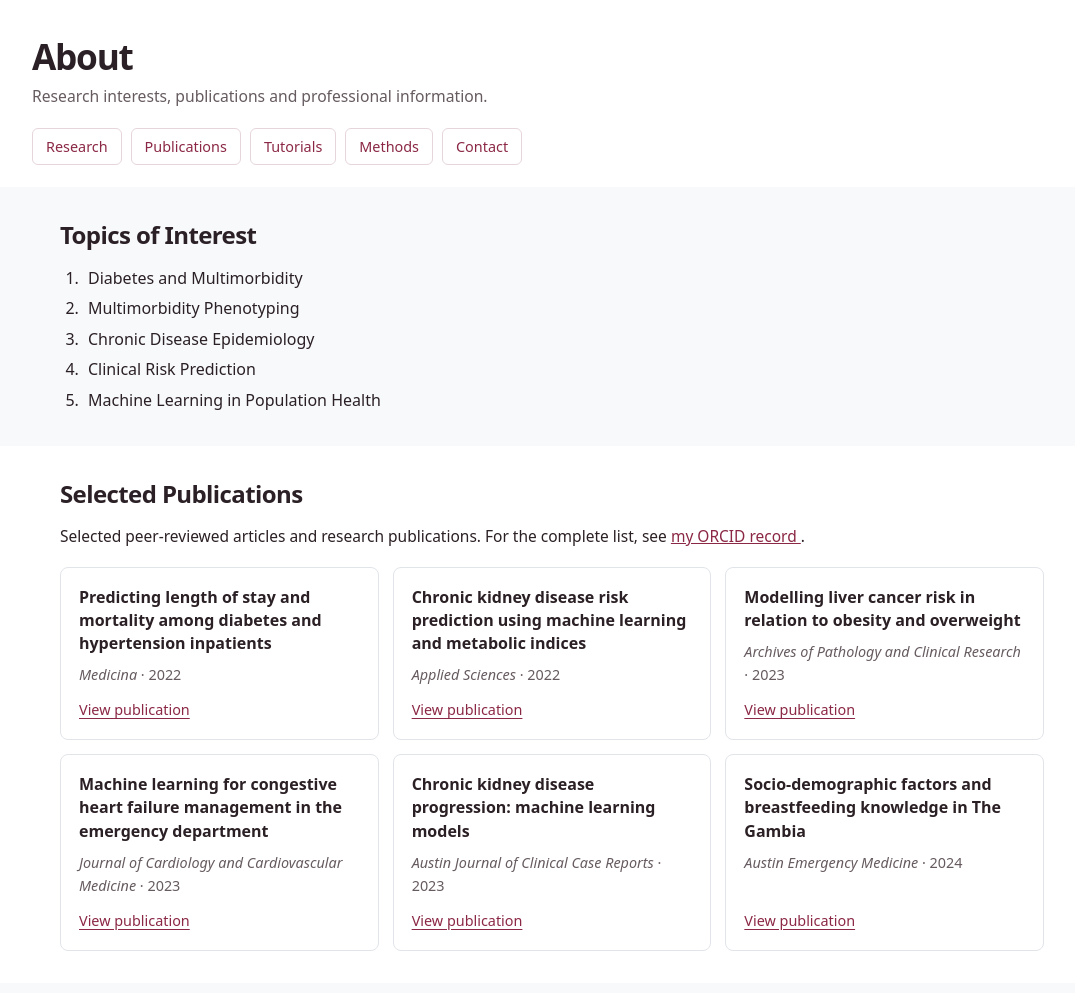
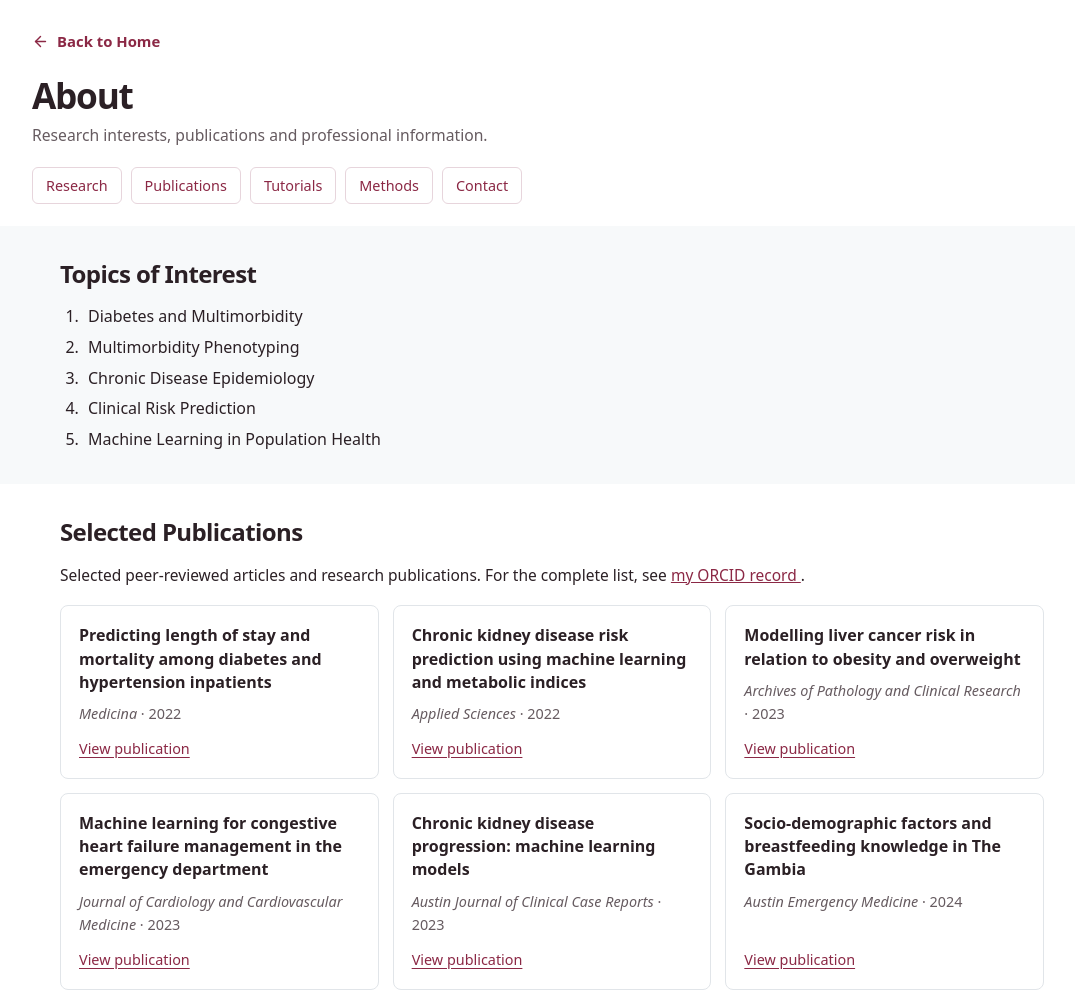
Before and after one commit to kamas1/kamas1.github.io, a plain HTML site: page about.html in a window 1280 px wide. Shown: the top 993 px of the page, without its empty margins (88-1163 px from the left). Drawn offline with Linux system fonts and the light colour scheme.

Commit message:
Implement 'Back to Home' button in about.html
Added a 'Back to Home' button with styling.

```diff
--- a/about.html
+++ b/about.html
@@ -46,10 +46,35 @@ a {
   padding: 0 28px;
 }
 
+/* BACK TO HOME */
+
+.back-home {
+  display: inline-flex;
+  align-items: center;
+  gap: 8px;
+  margin-bottom: 20px;
+  color: var(--accent);
+  font-size: .93rem;
+  font-weight: 600;
+  text-decoration: none;
+}
+
+.back-home:hover {
+  color: var(--navy);
+  text-decoration: underline;
+  text-underline-offset: 3px;
+}
+
+.back-home svg {
+  width: 17px;
+  height: 17px;
+  flex-shrink: 0;
+}
+
 /* PAGE HEADING */
 
 .page-heading {
-  padding: 35px 0 22px;
+  padding: 30px 0 22px;
 }
 
 .page-heading h1 {
@@ -243,11 +268,15 @@ a.tag:hover {
   }
 
   .page-heading {
-    padding: 25px 0 18px;
+    padding: 24px 0 18px;
   }
 
   .page-heading h1 {
     font-size: 1.9rem;
+  }
+
+  .back-home {
+    margin-bottom: 16px;
   }
 
   .page-links {
@@ -291,6 +320,26 @@ a.tag:hover {
   <!-- PAGE HEADING -->
 
   <div class="wrap page-heading">
+
+    <!-- BACK TO HOME BUTTON -->
+
+    <a class="back-home" href="index.html"
+       aria-label="Back to Home">
+
+      <svg xmlns="http://www.w3.org/2000/svg"
+           viewBox="0 0 24 24"
+           fill="none"
+           stroke="currentColor"
+           stroke-width="2"
+           stroke-linecap="round"
+           stroke-linejoin="round"
+           aria-hidden="true">
+        <path d="M19 12H5"></path>
+        <path d="m12 19-7-7 7-7"></path>
+      </svg>
+
+      Back to Home
+    </a>
 
     <h1>About</h1>
 
```
